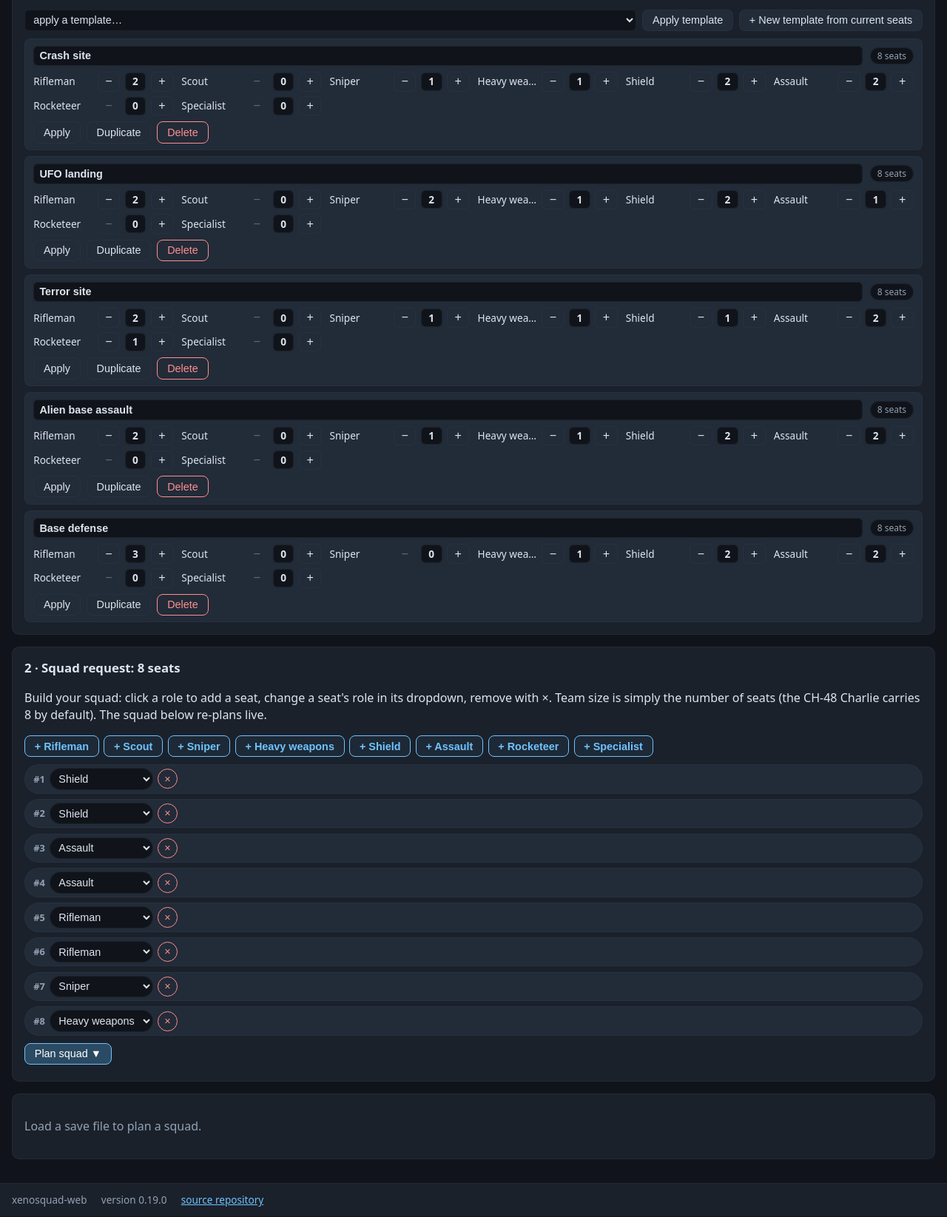
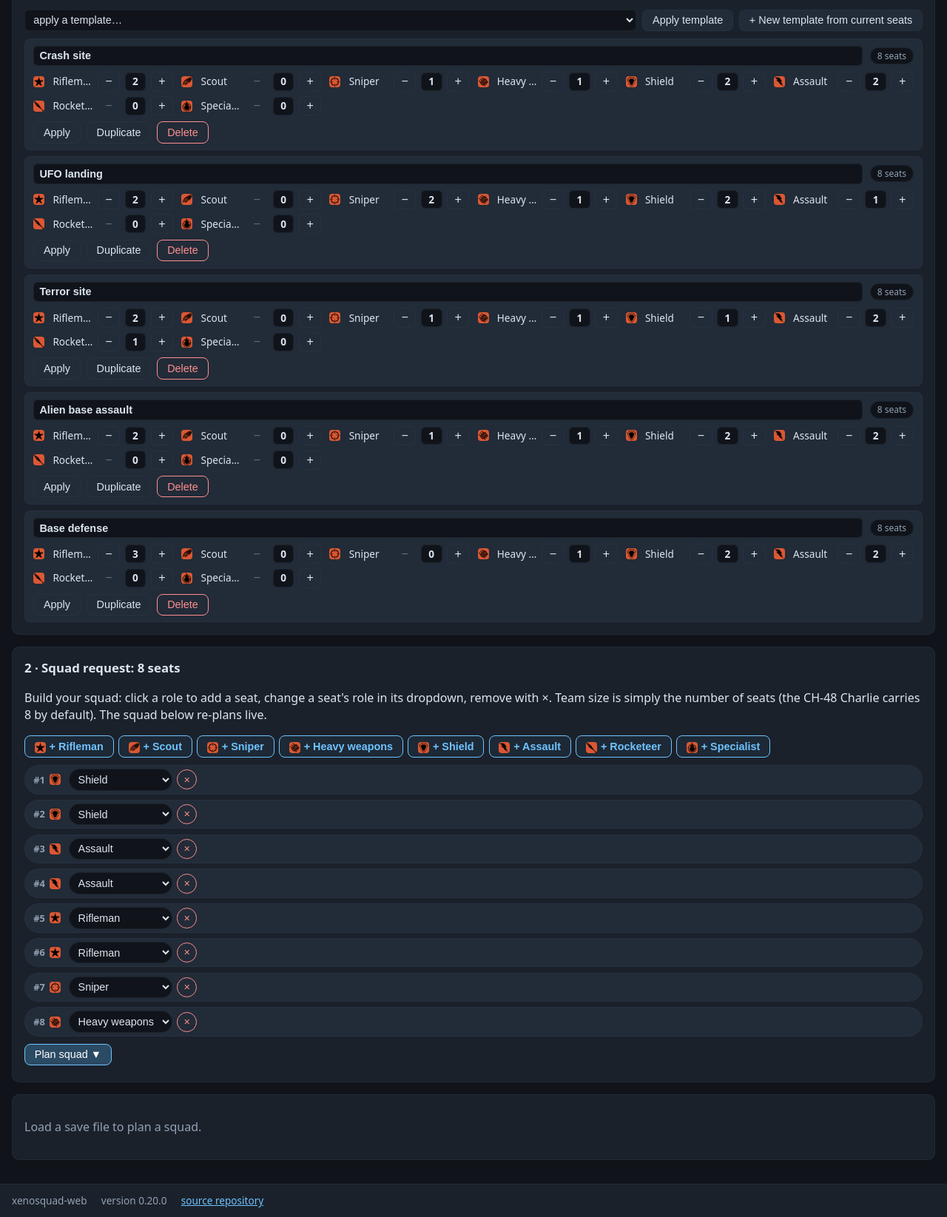
Before and after one commit to UnknownVibe23/xenosquad-web, a plain HTML site: page index.html in a window 1280 px wide. Shown: the part 544-2189 px from the top of the page at 74% size. Drawn offline with Linux system fonts and the light colour scheme.

Commit message:
M20: official in-game class icons
Extracted the 8 class icons (85x85 PNG, sharp at native size) from the owner's
own screenshot of the in-game role list (included with permission) into
assets/icons/<roleId>.png via a pure-Node PNG cropper (no deps). Verified each
crop against its row label/symbol: star, lightning, crosshair, burst, feather,
shield, rocket, flame. domain.roleIcon(id) maps stable role ids to the files;
XS.dom.icon() renders them; used in seat chips, quick-add buttons, template
counters, pick cards (filled + empty) and the Roles tab. CSP img-src 'self'
allows them; relative paths work from file://. Node-only test asserts every
seeded role has its icon file. Version 0.20.0. Tests: 65 green.

Co-authored-by: UnknownVibe23 <UnknownVibe23@users.noreply.github.com>

```diff
--- a/domain/models.js
+++ b/domain/models.js
@@ -26,13 +26,14 @@
    * Single version constant. Bumped once per milestone; shown in the footer
    * and the Help tab so users can tell which build they are running.
    */
-  const APP_VERSION = "0.19.0";
+  const APP_VERSION = "0.20.0";
 
   /*
    * Changelog, newest first. Rendered as a table at the bottom of the Help
    * tab; keep each note to one line. APP_VERSION must match the first entry.
    */
   const VERSION_HISTORY = [
+    { version: "0.20.0", note: "Official in-game class icons (assets/icons/, extracted from the owner's own screenshot with permission) shown next to roles in the seat builder, template counters, pick cards and Roles tab." },
     { version: "0.19.0", note: "Empty seats are now explained directly on their seat card in the suggested squad (\"no eligible soldier for this seat\"), instead of as separate notice lines." },
     { version: "0.18.0", note: "Veteran doctrine update (verified meta): new weights/floors/frontline/trains per role; hard sourced floors STR 70 (Heavy weapons, Rocketeer recoil), ACC 65 (Sniper), STR 55 (Shield), ACC 40 (Assault); trains never list BRV/HP; wounded threshold default 0.5 -> 0.75. Roster table tightened so it fits the panel without inner scrolling." },
     { version: "0.17.0", note: "README reworked (no stale references). Soldiers tab: legend is now a line-per-entry list and the loadout column is cleaned up (save stores loadout strings twice; now deduped, prefixes stripped, no truncation; recruits show their armour). All user-facing texts are em-dash-free, guarded by a test. No em dashes in UI sources, enforced." },
@@ -88,6 +89,16 @@
     "Rocketeer",
     "Specialist",
   ];
+
+  /*
+   * In-game class icon for one of OUR role ids (assets/icons/<id>.png,
+   * extracted from the owner's own game screenshot, included with permission;
+   * CSP img-src 'self' allows same-origin images, relative path works from
+   * file://). Ids are stable, so saved roles keep their icon.
+   */
+  function roleIcon(roleId) {
+    return "assets/icons/" + roleId + ".png";
+  }
 
   function makeRole(init) {
     const role = {
@@ -206,6 +217,7 @@
     STATS,
     STAT_LABELS,
     EQUIPMENT_ROLES,
+    roleIcon,
     makeRole,
     makeTemplate,
     VERSION_HISTORY,
--- a/style.css
+++ b/style.css
@@ -302,6 +302,9 @@ ul.bench li { font-size: 0.88rem; margin-bottom: 0.15rem; word-break: break-word
 .tpl-seats { flex: 2 1 16rem; min-width: 10rem; font-family: ui-monospace, monospace; font-size: 0.8rem; }
 .tpl-seats.invalid { border-color: var(--danger); }
 
+/* in-game class icons next to role names (assets/icons/<id>.png) */
+.role-icon { display: inline-block; vertical-align: -4px; margin-right: 0.3rem; border-radius: 4px; }
+
 /* team vs recruit badge */
 tr.recruit td { color: var(--muted); }
 .recruit-badge {
--- a/ui/dom.js
+++ b/ui/dom.js
@@ -11,7 +11,7 @@
   const api = factory(XS);
   XS.dom = api;
   if (typeof module !== "undefined" && module.exports) module.exports = api;
-})(typeof self !== "undefined" ? self : globalThis, function () {
+})(typeof self !== "undefined" ? self : globalThis, function (XS) {
   "use strict";
 
   function h(tag, attrs, children) {
@@ -50,5 +50,16 @@
     while (el.firstChild) el.removeChild(el.firstChild);
   }
 
-  return { h, clear };
+  /*
+   * Small in-game class icon for a role id (assets/icons/<id>.png). The CSP
+   * (img-src 'self' data:) allows same-origin images, and relative paths work
+   * from file:// as well as GitHub Pages. `alt` stays empty: the role name is
+   * always shown next to the icon, so the icon is decorative.
+   */
+  function icon(roleId, size) {
+    const px = size || 18;
+    return h("img", { src: XS.domain.roleIcon(roleId), alt: "", class: "role-icon", width: String(px), height: String(px) });
+  }
+
+  return { h, clear, icon };
 });
--- a/ui/tabs-roles.js
+++ b/ui/tabs-roles.js
@@ -106,6 +106,7 @@
 
       const card = h("section", { class: "panel role-card" }, [
         h("div", { class: "role-head" }, [
+          XS.dom.icon(role.id, 22),
           h("input", {
             type: "text",
             class: "role-name",
--- a/ui/tabs-squad.js
+++ b/ui/tabs-squad.js
@@ -129,6 +129,7 @@
       const counters = roles.map((r) => {
         const c = counts[r.id] || 0;
         return h("div", { class: "tpl-count" }, [
+          XS.dom.icon(r.id, 15),
           h("span", { class: "tpl-role-name", text: r.name }),
           h("button", {
             type: "button", class: "count-btn", text: "−", disabled: c === 0,
@@ -223,6 +224,7 @@
     const chips = seats.map((roleId, i) =>
       h("div", { class: "seat-chip" }, [
         h("span", { class: "seat-num", text: "#" + (i + 1) }),
+        XS.dom.icon(roleId, 15),
         roleSelect(i),
         h("button", {
           type: "button", class: "chip-x", text: "×", title: "Remove seat " + (i + 1),
@@ -235,10 +237,9 @@
       h("button", {
         type: "button",
         class: "quick-add",
-        text: "+ " + r.name,
         title: "Add a " + r.name + " seat",
         on: { click: () => { seats.push(r.id); app.settingsChanged(); } },
-      })
+      }, [XS.dom.icon(r.id, 15), "+ " + r.name])
     );
 
     main.appendChild(
@@ -285,7 +286,7 @@
       if (!p) return h("div", { class: "pick empty" }, [h("span", { text: "empty seat" })]);
       if (!p.soldier) {
         return h("div", { class: "pick empty" }, [
-          h("span", { class: "pick-role", text: "Seat " + (p.seatIndex + 1) + " · " + (p.role ? p.role.name : p.roleId) }),
+          h("span", { class: "pick-role" }, [XS.dom.icon(p.roleId, 16), "Seat " + (p.seatIndex + 1) + " · " + (p.role ? p.role.name : p.roleId)]),
           h("div", { class: "pick-why", text: p.why.join(" · ") }),
         ]);
       }
@@ -293,7 +294,7 @@
       const isRecruit = s.inTeam === false;
       return h("div", { class: "pick" + (p.training ? " training" : "") + (isRecruit ? " recruit-pick" : "") }, [
         h("div", { class: "pick-head" }, [
-          h("span", { class: "pick-role", text: "Seat " + (p.seatIndex + 1) + " · " + p.role.name }),
+          h("span", { class: "pick-role" }, [XS.dom.icon(p.roleId, 16), "Seat " + (p.seatIndex + 1) + " · " + p.role.name]),
           isRecruit ? h("span", { class: "recruit-flag", text: "recruit: hire first" }) : null,
           h("span", { class: "pick-name", text: s.name }),
         ]),
```
Also changed, not shown: tests/texts.test.js (+15 -0 lines), assets/icons/assault.png (added), assets/icons/breacher.png (added), assets/icons/medic.png (added), assets/icons/mg.png (added), assets/icons/rifleman.png (added), assets/icons/rocketeer.png (added), assets/icons/scout.png (added), assets/icons/sniper.png (added), 1 other file.
